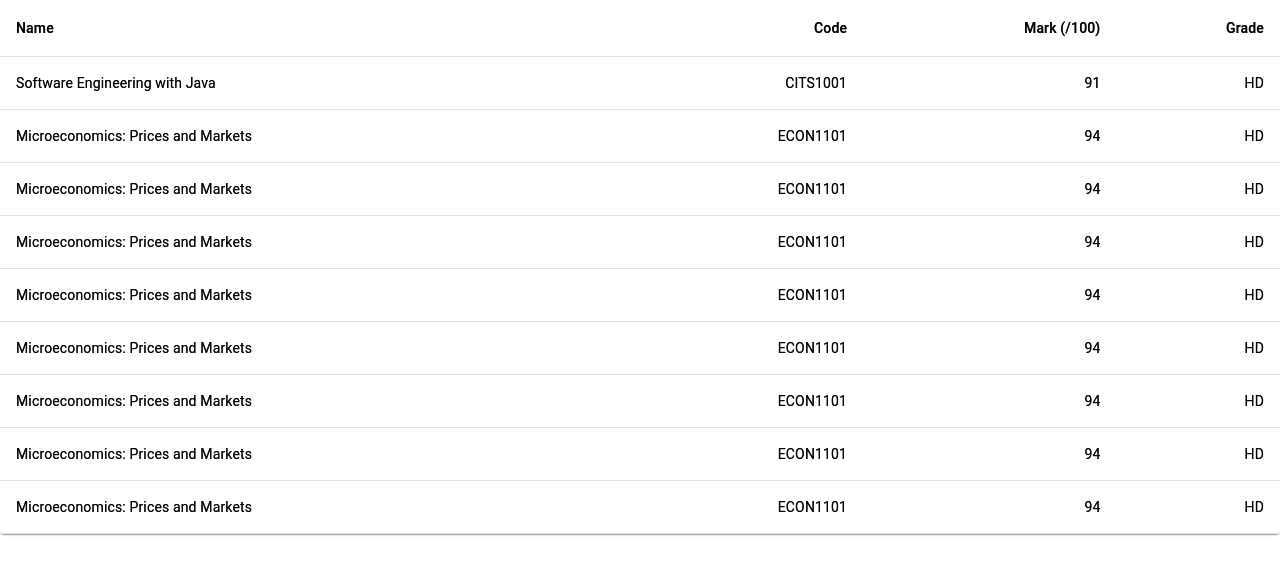
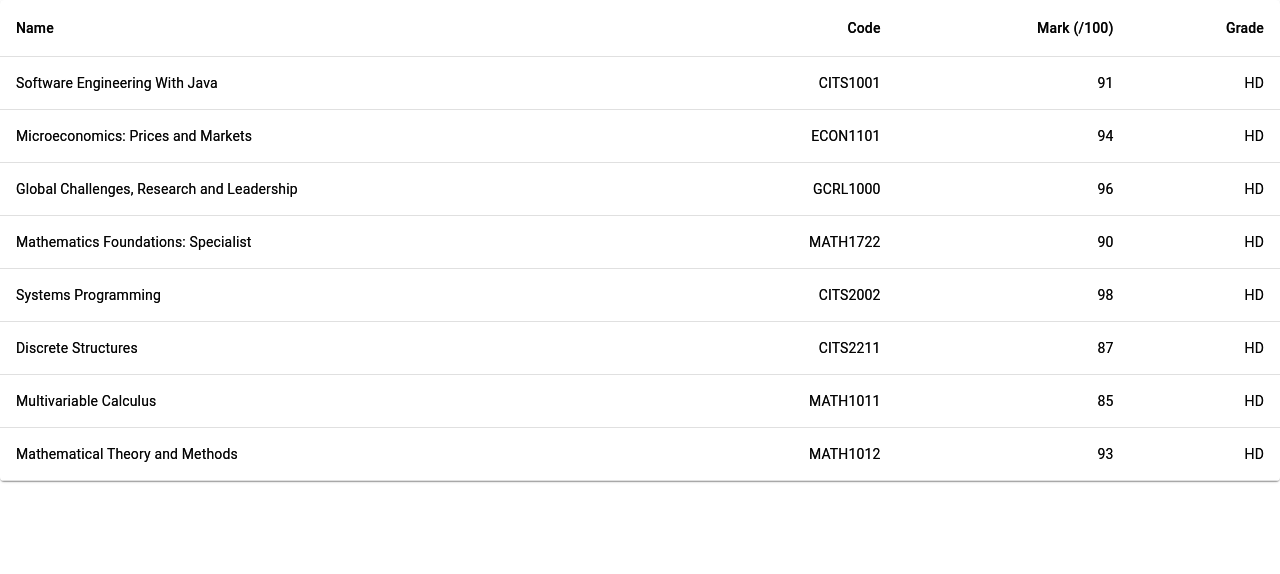
Before and after one commit to MouseAndKeyboard/nefsite, a Next.js app: page /grades in a window 1280 px wide. Shown: the top 574 px of the page. Built offline with nearby package versions, Linux system fonts and the light colour scheme.

Commit message:
made grades a prop

```diff
--- a/components/Grades.js
+++ b/components/Grades.js
@@ -8,7 +8,7 @@ import TableRow from "@material-ui/core/TableRow";
 import Paper from "@material-ui/core/Paper";
 import styles from "./Grades.module.css";
 
-const createData = (name, code, mark, grade) => {
+export const createData = (name, code, mark, grade) => {
   return {
     name: name,
     code: code,
@@ -17,19 +17,7 @@ const createData = (name, code, mark, grade) => {
   };
 };
 
-const Grades = () => {
-  const [grades, setGrades] = useState([
-    createData("Software Engineering with Java", "CITS1001", 91, "HD"),
-    createData("Microeconomics: Prices and Markets", "ECON1101", 94, "HD"),
-    createData("Microeconomics: Prices and Markets", "ECON1101", 94, "HD"),
-    createData("Microeconomics: Prices and Markets", "ECON1101", 94, "HD"),
-    createData("Microeconomics: Prices and Markets", "ECON1101", 94, "HD"),
-    createData("Microeconomics: Prices and Markets", "ECON1101", 94, "HD"),
-    createData("Microeconomics: Prices and Markets", "ECON1101", 94, "HD"),
-    createData("Microeconomics: Prices and Markets", "ECON1101", 94, "HD"),
-    createData("Microeconomics: Prices and Markets", "ECON1101", 94, "HD"),
-  ]);
-
+const Grades = ({ grades }) => {
   const rows = grades.map((row) => (
     <TableRow key={row.code}>
       <TableCell component="th" scope="row">
--- a/pages/grades.js
+++ b/pages/grades.js
@@ -1,6 +1,22 @@
 import Head from "next/head";
-import GradesPage from "../components/Grades";
+import GradesPage, { createData } from "../components/Grades";
 import React from "react";
+
+const uniGrades = [
+  createData("Software Engineering With Java", "CITS1001", 91, "HD"),
+  createData("Microeconomics: Prices and Markets", "ECON1101", 94, "HD"),
+  createData(
+    "Global Challenges, Research and Leadership",
+    "GCRL1000",
+    96,
+    "HD"
+  ),
+  createData("Mathematics Foundations: Specialist", "MATH1722", 90, "HD"),
+  createData("Systems Programming", "CITS2002", 98, "HD"),
+  createData("Discrete Structures", "CITS2211", 87, "HD"),
+  createData("Multivariable Calculus", "MATH1011", 85, "HD"),
+  createData("Mathematical Theory and Methods", "MATH1012", 93, "HD"),
+];
 
 const Grades = () => {
   return (
@@ -8,7 +24,7 @@ const Grades = () => {
       <Head>
         <title>Grades | Michael Nefiodovas</title>
       </Head>
-      <GradesPage />
+      <GradesPage grades={uniGrades} />
     </div>
   );
 };
```
